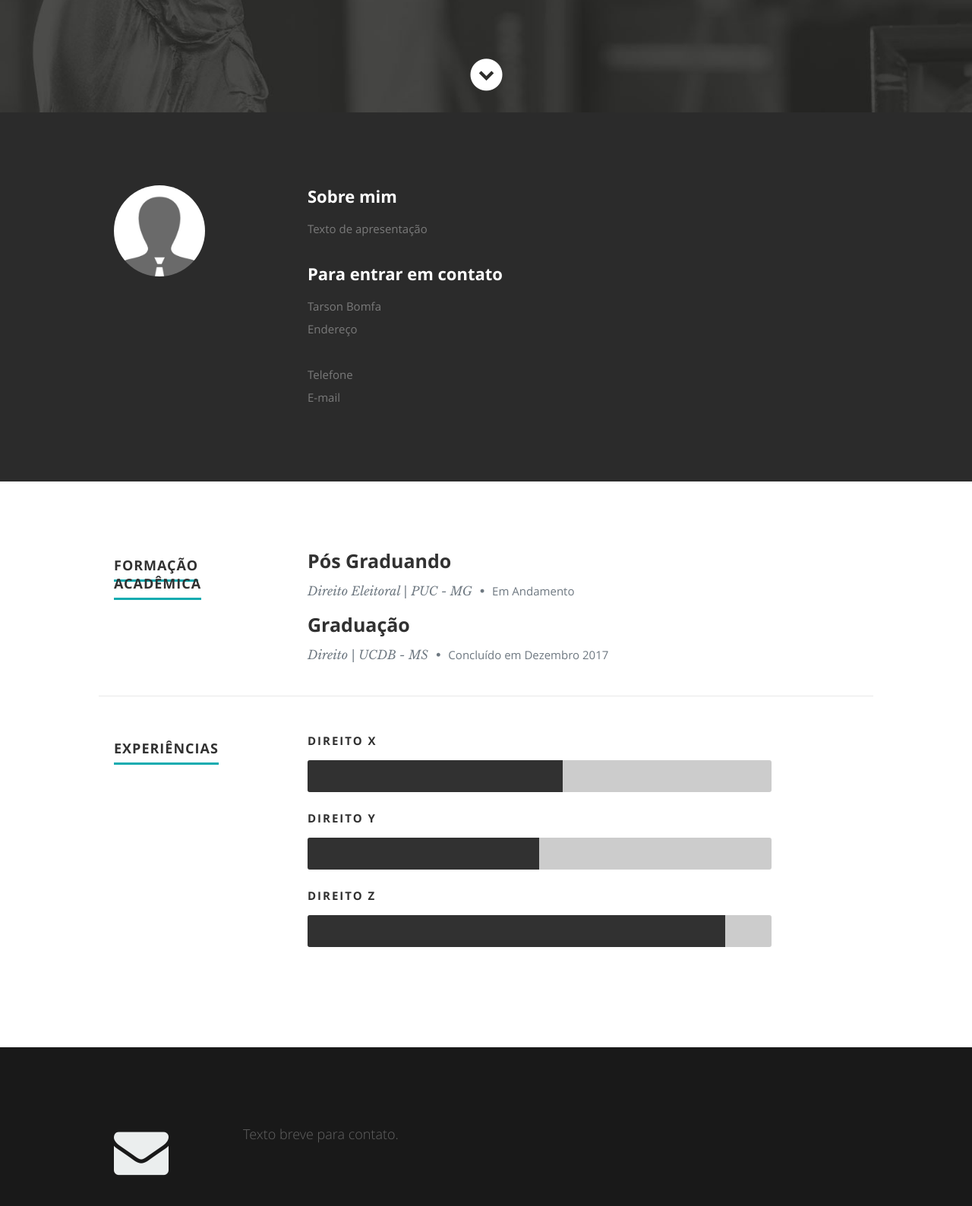
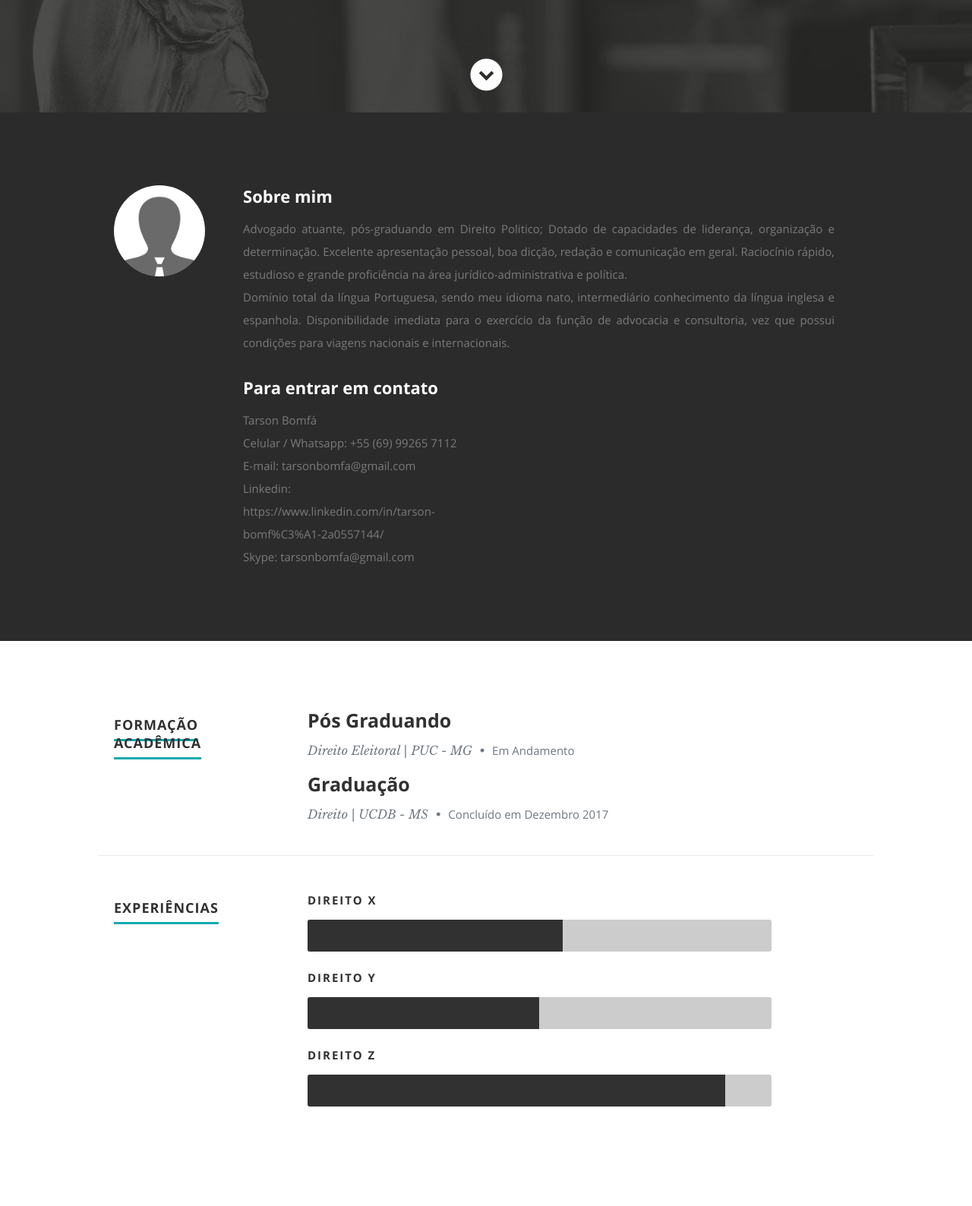
Before and after one commit to kaioseth/Bomfa-Advocacia, a PHP site: page / in a window 1280 px wide. Shown: the part 652-2240 px from the top of the page at 76% size. Run offline with PHP 8.4, Linux system fonts and the light colour scheme; some libraries are stand-ins or nearby versions.

Commit message:
atualizando informações de contato

```diff
--- a/sobre.php
+++ b/sobre.php
@@ -1,24 +1,29 @@
 <div class="row">
-    <div class="three columns">
+    <div class="two columns">
         <img class="profile-pic"  src="images/profilepic.jpg" alt="" />
     </div>
 
-    <div class="nine columns main-col">
+    <div class="ten columns main-col">
         <h2>Sobre mim</h2>
-        <p>
-            Texto de apresentação
+        <p style="text-align: justify">
+        Advogado atuante, pós-graduando em Direito Politico;
+        Dotado de capacidades de liderança, organização e determinação.
+        Excelente apresentação pessoal, boa dicção, redação e comunicação em geral.
+        Raciocínio rápido, estudioso e grande proficiência na área jurídico-administrativa e política.
+        <br>
+        Domínio total da língua Portuguesa, sendo meu idioma nato, intermediário conhecimento da língua inglesa e espanhola.
+        Disponibilidade imediata para o exercício da função de advocacia e consultoria,
+        vez que possui condições para viagens nacionais e internacionais.
         </p>
         <div class="row">
             <div class="columns contact-details">
                 <h2>Para entrar em contato</h2>
                 <p class="address">
-                    <span>Tarson Bomfa</span><br>
-                    <span>
-                        Endereço<br>
-                    </span>
-                    <br>
-                    <span>Telefone</span><br>
-                    <span>E-mail</span>
+                    <span>Tarson Bomfá</span><br>
+                    <span>Celular / Whatsapp:</span> +55 (69) 99265 7112<br>
+                    <span>E-mail:</span> tarsonbomfa@gmail.com<br>
+                    <span>Linkedin:</span>  https://www.linkedin.com/in/tarson-bomf%C3%A1-2a0557144/<br>
+                    <span>Skype:</span> tarsonbomfa@gmail.com<br>
                 </p>
             </div>
         </div>
```
